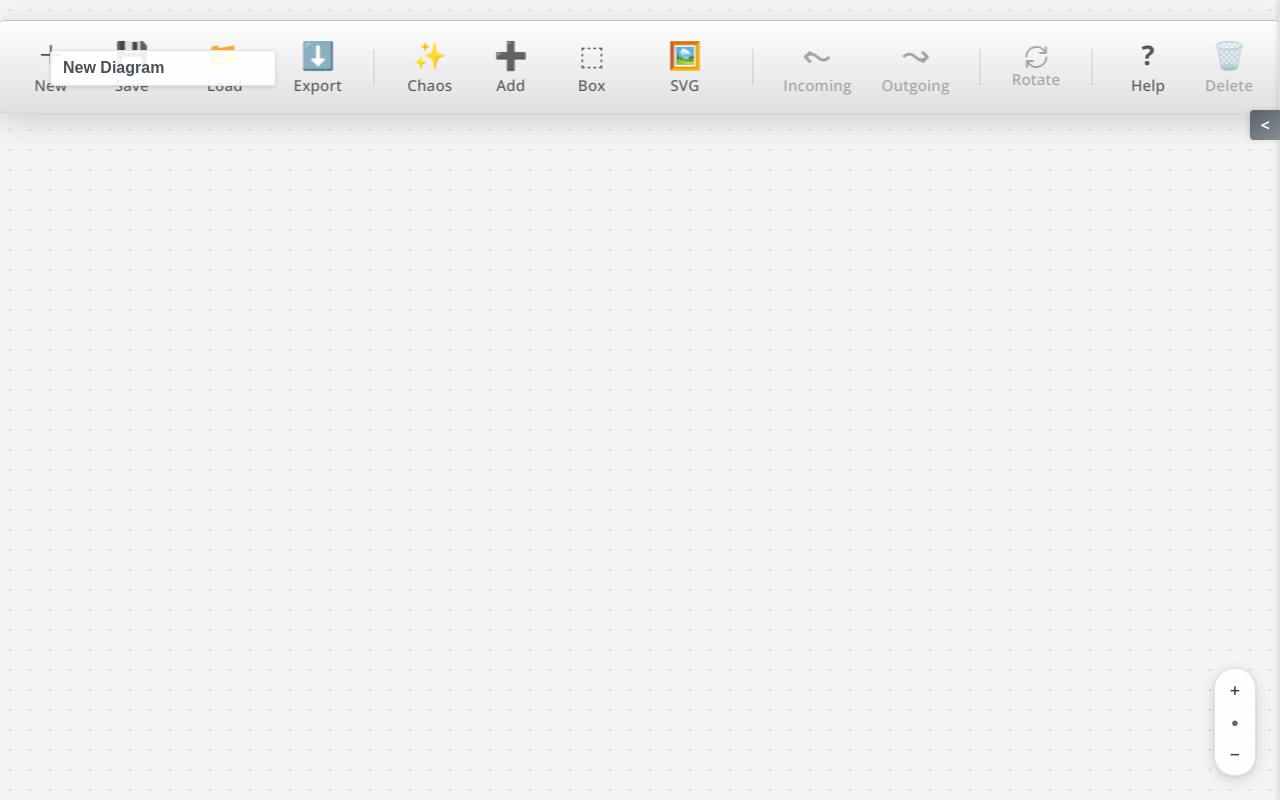
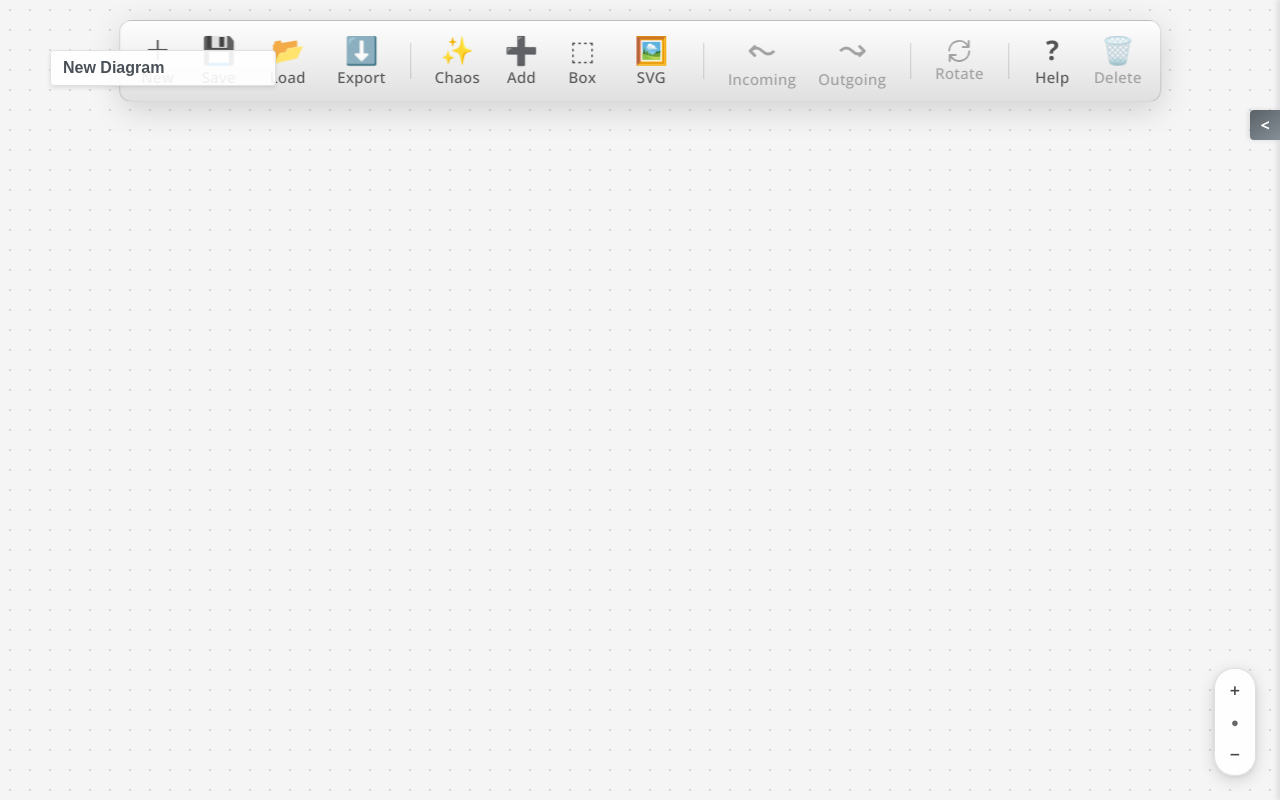
Before and after one commit to anandb/digit, an Angular app: page / in a window 1280 px wide. Built offline with nearby package versions, Linux system fonts and the light colour scheme.

Commit message:
reduce toolbar size

```diff
--- a/src/app/components/diagram-toolbar/diagram-toolbar.component.sass
+++ b/src/app/components/diagram-toolbar/diagram-toolbar.component.sass
@@ -8,10 +8,10 @@
   -webkit-backdrop-filter: blur(12px)
   border: 1px solid rgba(0, 0, 0, 0.15)
   border-radius: 12px
-  padding: 12px 18px
+  padding: 8px 10px
   display: flex
   align-items: center
-  gap: 6px
+  gap: 4px
   z-index: 1000
   box-shadow: 0 8px 32px rgba(0, 0, 0, 0.15)
   color: #333
@@ -39,9 +39,9 @@
   background: transparent
   border: none
   color: #555
-  padding: 6px 12px
+  padding: 4px 8px
   border-radius: 6px
-  min-width: 75px
+  min-width: 55px
   cursor: pointer
   transition: all 0.2s ease
   position: relative
@@ -80,8 +80,8 @@
   .icon-placeholder
     font-size: 27px
     line-height: 1
-    margin-bottom: 6px
-    height: 30px
+    margin-bottom: 4px
+    height: 28px
     display: flex
     align-items: center
     justify-content: center
```
